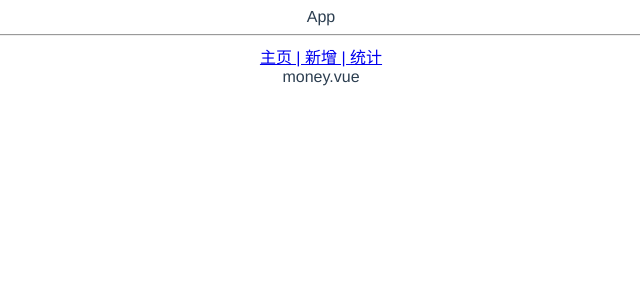
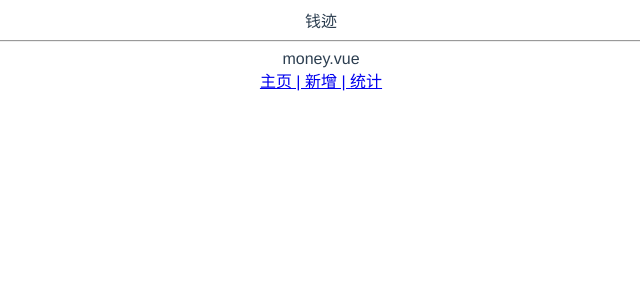
Before and after one commit to NiceyLai/money-traces, a Vue app: page /#/ in a window 1280 px wide. Shown: the top 300 px of the page, without its empty margins (319-959 px from the left). Built offline with nearby package versions, Linux system fonts and the light colour scheme.

Commit message:
将Nav做成全局组件

```diff
--- a/src/App.vue
+++ b/src/App.vue
@@ -1,10 +1,7 @@
 <template>
   <div id="app">
-    App
+    钱迹
     <hr/>
-    <router-link to="/money">主页 | </router-link>
-    <router-link to="/new">新增 | </router-link>
-    <router-link to="/statistics">统计</router-link>
     <router-view/>
   </div>
 </template>
--- /dev/null
+++ b/src/components/Nav.vue
@@ -0,0 +1,18 @@
+<!-- eslint-disable vue/multi-word-component-names -->
+<template>
+    <div>
+    <router-link to="/money">主页 | </router-link>
+    <router-link to="/new">新增 | </router-link>
+    <router-link to="/statistics">统计</router-link>
+    </div>
+</template>
+
+<script lang="ts">
+    export default {
+
+    }
+</script>
+
+<style lang="scss" scoped>
+
+</style>
--- a/src/main.ts
+++ b/src/main.ts
@@ -3,8 +3,12 @@ import App from './App.vue'
 import './registerServiceWorker'
 import router from './router'
 import store from './store'
+import Nav from '@/components/Nav.vue'
 
 Vue.config.productionTip = false
+
+// eslint-disable-next-line vue/multi-word-component-names
+Vue.component('Nav', Nav)
 
 new Vue({
   router,
--- a/src/views/AboutView.vue
+++ /dev/null
@@ -1,5 +0,0 @@
-<template>
-  <div class="about">
-    <h1>This is an about page</h1>
-  </div>
-</template>
--- a/src/views/Money.vue
+++ b/src/views/Money.vue
@@ -1,14 +1,15 @@
 <!-- eslint-disable vue/multi-word-component-names -->
 <template>
     <div>
-money.vue
+        money.vue
+        <Nav></Nav>
     </div>
 </template>
 
 <script lang="ts">
-    export default {
+export default {
 
-    }
+}
 </script>
 
 <style lang="scss" scoped>
--- a/src/views/New.vue
+++ b/src/views/New.vue
@@ -2,13 +2,14 @@
 <template>
     <div>
 new.vue
+<Nav></Nav>
     </div>
 </template>
 
 <script lang="ts">
-    export default {
+export default {
 
-    }
+}
 </script>
 
 <style lang="scss" scoped>
--- a/src/views/Statistics.vue
+++ b/src/views/Statistics.vue
@@ -2,13 +2,14 @@
 <template>
     <div>
 statistics.vue
+<Nav></Nav>
     </div>
 </template>
 
 <script lang="ts">
-    export default {
+export default {
 
-    }
+}
 </script>
 
 <style lang="scss" scoped>
```
Also changed, not shown: src/views/HomeView.vue (deleted, +0 -18 lines).
